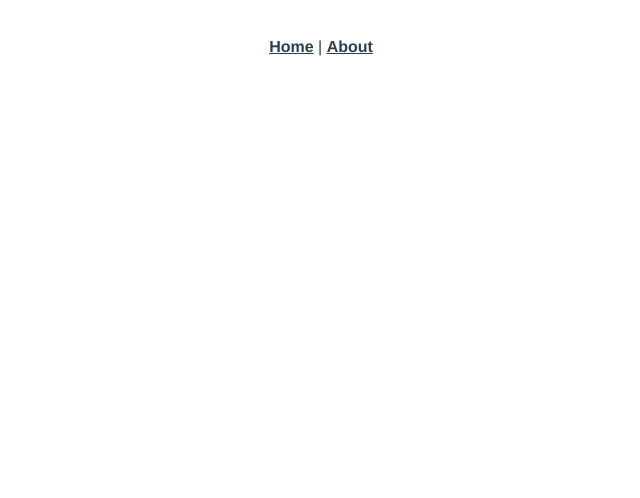
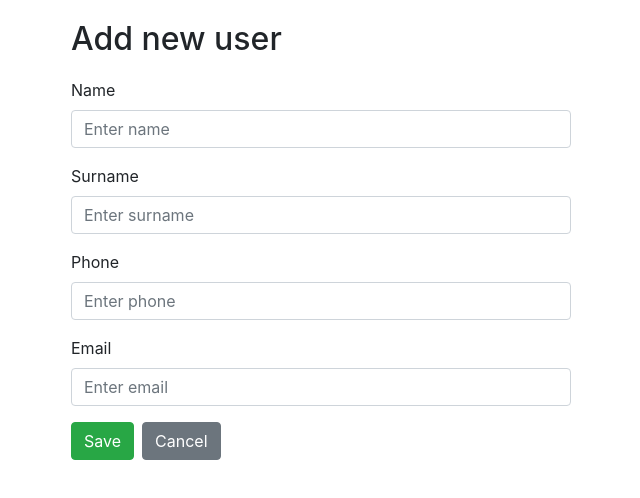
Before and after one commit to ValeriiSergheiev/inrating_top, a Vue app: page /#/add-user in a window 1280 px wide. Shown: the top 498 px of the page, without its empty margins (319-959 px from the left). Built offline with nearby package versions, Linux system fonts and the light colour scheme.

Commit message:
Edit component

```diff
--- a/package.json
+++ b/package.json
@@ -8,6 +8,7 @@
     "lint": "vue-cli-service lint"
   },
   "dependencies": {
+    "bootstrap-vue": "^2.0.0-rc.11",
     "vue": "^2.5.17",
     "vue-router": "^3.0.1"
   },
--- a/src/App.vue
+++ b/src/App.vue
@@ -1,29 +1,21 @@
 <template>
   <div id="app">
-    <div id="nav">
-      <router-link to="/">Home</router-link> |
-      <router-link to="/about">About</router-link>
+    <div class="container">
+      <router-view/>
     </div>
-    <router-view/>
   </div>
 </template>
 
 <style lang="scss">
-#app {
-  font-family: 'Avenir', Helvetica, Arial, sans-serif;
-  -webkit-font-smoothing: antialiased;
-  -moz-osx-font-smoothing: grayscale;
-  text-align: center;
-  color: #2c3e50;
-}
-#nav {
-  padding: 30px;
-  a {
-    font-weight: bold;
-    color: #2c3e50;
-    &.router-link-exact-active {
-      color: #42b983;
+  body {
+    padding: 20px 0;
+  }
+
+  .action-block {
+    max-width: 500px;
+    margin: 0 auto;
+    h2 {
+      margin-bottom: 20px;
     }
   }
-}
 </style>
--- a/src/components/HelloWorld.vue
+++ /dev/null
@@ -1,58 +0,0 @@
-<template>
-  <div class="hello">
-    <h1>{{ msg }}</h1>
-    <p>
-      For guide and recipes on how to configure / customize this project,<br>
-      check out the
-      <a href="https://cli.vuejs.org" target="_blank" rel="noopener">vue-cli documentation</a>.
-    </p>
-    <h3>Installed CLI Plugins</h3>
-    <ul>
-      <li><a href="https://github.com/vuejs/vue-cli/tree/dev/packages/%40vue/cli-plugin-babel" target="_blank" rel="noopener">babel</a></li>
-      <li><a href="https://github.com/vuejs/vue-cli/tree/dev/packages/%40vue/cli-plugin-eslint" target="_blank" rel="noopener">eslint</a></li>
-    </ul>
-    <h3>Essential Links</h3>
-    <ul>
-      <li><a href="https://vuejs.org" target="_blank" rel="noopener">Core Docs</a></li>
-      <li><a href="https://forum.vuejs.org" target="_blank" rel="noopener">Forum</a></li>
-      <li><a href="https://chat.vuejs.org" target="_blank" rel="noopener">Community Chat</a></li>
-      <li><a href="https://twitter.com/vuejs" target="_blank" rel="noopener">Twitter</a></li>
-      <li><a href="https://news.vuejs.org" target="_blank" rel="noopener">News</a></li>
-    </ul>
-    <h3>Ecosystem</h3>
-    <ul>
-      <li><a href="https://router.vuejs.org" target="_blank" rel="noopener">vue-router</a></li>
-      <li><a href="https://vuex.vuejs.org" target="_blank" rel="noopener">vuex</a></li>
-      <li><a href="https://github.com/vuejs/vue-devtools#vue-devtools" target="_blank" rel="noopener">vue-devtools</a></li>
-      <li><a href="https://vue-loader.vuejs.org" target="_blank" rel="noopener">vue-loader</a></li>
-      <li><a href="https://github.com/vuejs/awesome-vue" target="_blank" rel="noopener">awesome-vue</a></li>
-    </ul>
-  </div>
-</template>
-
-<script>
-export default {
-  name: 'HelloWorld',
-  props: {
-    msg: String
-  }
-}
-</script>
-
-<!-- Add "scoped" attribute to limit CSS to this component only -->
-<style scoped lang="scss">
-h3 {
-  margin: 40px 0 0;
-}
-ul {
-  list-style-type: none;
-  padding: 0;
-}
-li {
-  display: inline-block;
-  margin: 0 10px;
-}
-a {
-  color: #42b983;
-}
-</style>
--- /dev/null
+++ b/src/components/Table.vue
@@ -0,0 +1,72 @@
+<template>
+  <div>
+    <table class="table b-table table-hover">
+      <thead>
+      <tr>
+        <th>Name</th>
+        <th>Surname</th>
+        <th>Phone</th>
+        <th>Email</th>
+        <th></th>
+      </tr>
+      </thead>
+      <tbody>
+      <tr v-for="(user, index) in users" :key="index">
+        <td>{{user.name}}</td>
+        <td>{{user.surname}}</td>
+        <td>{{user.phone}}</td>
+        <td>{{user.email}}</td>
+        <td>
+          <b-button
+            variant="warning"
+            size="sm"
+            class="mr-2"
+            :to="{name: 'EditUser', params: {userId: index}}"
+          >
+            Edit
+          </b-button>
+          <b-button variant="danger" size="sm" @click="removeUser(index)">Remove</b-button>
+        </td>
+      </tr>
+      </tbody>
+    </table>
+  </div>
+</template>
+
+<script>
+  // import Component from '../../components/
+
+  export default {
+    name: 'Table',
+
+    props: [],
+
+    components: {},
+
+    data () {
+      return {
+        users: []
+      }
+    },
+
+    mounted() {
+      this.users = JSON.parse(localStorage.getItem("usersStorage"))
+    },
+
+    methods: {
+      removeUser(index) {
+        this.users.splice(index, 1)
+        localStorage.setItem("usersStorage", JSON.stringify(this.users))
+      }
+    },
+
+    computed: {
+      // users: () => JSON.parse(localStorage.getItem("usersStorage"))
+    }
+  }
+</script>
+
+<!-- Add "scoped" attribute to limit CSS to this component only -->
+<style scoped lang="scss">
+
+</style>
--- a/src/main.js
+++ b/src/main.js
@@ -1,6 +1,12 @@
 import Vue from 'vue'
 import App from './App.vue'
 import router from './router'
+
+import BootstrapVue from 'bootstrap-vue'
+import 'bootstrap/dist/css/bootstrap.css'
+import 'bootstrap-vue/dist/bootstrap-vue.css'
+
+Vue.use(BootstrapVue)
 
 Vue.config.productionTip = false
 
--- a/src/router.js
+++ b/src/router.js
@@ -1,6 +1,8 @@
 import Vue from 'vue'
 import Router from 'vue-router'
-import Home from './views/Home.vue'
+import Home from './views/Home'
+import AddUser from './views/AddUser'
+import EditUser from './views/EditUser'
 
 Vue.use(Router)
 
@@ -8,16 +10,18 @@ export default new Router({
   routes: [
     {
       path: '/',
-      name: 'home',
+      name: 'Home',
       component: Home
     },
     {
-      path: '/about',
-      name: 'about',
-      // route level code-splitting
-      // this generates a separate chunk (about.[hash].js) for this route
-      // which is lazy-loaded when the route is visited.
-      component: () => import(/* webpackChunkName: "about" */ './views/About.vue')
+      path: '/add-user',
+      name: 'AddUser',
+      component: AddUser
+    },
+    {
+      path: '/edit-user/:userId',
+      name: 'EditUser',
+      component: EditUser
     }
   ]
 })
--- a/src/views/About.vue
+++ /dev/null
@@ -1,5 +0,0 @@
-<template>
-  <div class="about">
-    <h1>This is an about page</h1>
-  </div>
-</template>
--- /dev/null
+++ b/src/views/AddUser.vue
@@ -0,0 +1,83 @@
+<template>
+  <div>
+    <div class="action-block">
+      <h2>Add new user</h2>
+      <b-form @submit.prevent="addUser">
+        <b-form-group
+          label="Name"
+          label-for="name"
+        >
+          <b-form-input id="name" placeholder="Enter name" v-model="name" required></b-form-input>
+        </b-form-group>
+
+        <b-form-group
+          label="Surname"
+          label-for="surname"
+        >
+          <b-form-input id="surname" placeholder="Enter surname" v-model="surname"></b-form-input>
+        </b-form-group>
+
+        <b-form-group
+          label="Phone"
+          label-for="phone"
+        >
+          <b-form-input id="phone" placeholder="Enter phone" v-model="phone"></b-form-input>
+        </b-form-group>
+
+        <b-form-group
+          label="Email"
+          label-for="email"
+        >
+          <b-form-input id="email" placeholder="Enter email" v-model="email" required type="email"></b-form-input>
+        </b-form-group>
+
+        <b-button type="submit" variant="success" class="mr-2">Save</b-button>
+        <b-button to="/" variant="secondary">Cancel</b-button>
+      </b-form>
+    </div>
+  </div>
+</template>
+
+<script>
+  export default {
+    name: 'AddUser',
+
+    props: [],
+
+    components: {},
+
+    data () {
+      return {
+        users: [],
+        name: '',
+        surname: '',
+        phone: '',
+        email: ''
+      }
+    },
+    mounted() {},
+
+    methods: {
+      addUser() {
+        this.users = JSON.parse(localStorage.getItem("usersStorage"))
+        this.users.push(
+          {
+            name: this.name,
+            surname: this.surname,
+            phone: this.phone,
+            email: this.email
+          }
+        )
+        localStorage.setItem("usersStorage", JSON.stringify(this.users))
+        this.$router.push('/')
+      }
+    },
+
+    computed: {}
+  }
+</script>
+
+<!-- Add "scoped" attribute to limit CSS to this component only -->
+<style scoped lang="scss">
+
+</style>
--- /dev/null
+++ b/src/views/EditUser.vue
@@ -0,0 +1,73 @@
+<template>
+  <div>
+    <div class="action-block">
+      <h2>Edit user</h2>
+      <b-form @submit="editUser">
+        <b-form-group
+          label="Name"
+          label-for="name"
+        >
+          <b-form-input id="name"></b-form-input>
+        </b-form-group>
+
+        <b-form-group
+          label="Surname"
+          label-for="surname"
+        >
+          <b-form-input id="surname"></b-form-input>
+        </b-form-group>
+
+        <b-form-group
+          label="Phone"
+          label-for="phone"
+        >
+          <b-form-input id="phone"></b-form-input>
+        </b-form-group>
+
+        <b-form-group
+          label="Email"
+          label-for="email"
+        >
+          <b-form-input id="email"></b-form-input>
+        </b-form-group>
+
+        <b-button type="submit" variant="success" class="mr-2">Save</b-button>
+        <b-button to="/" variant="secondary">Cancel</b-button>
+      </b-form>
+    </div>
+  </div>
+</template>
+
+<script>
+  export default {
+    name: 'EditUser',
+
+    props: [],
+
+    components: {},
+
+    data () {
+      return {
+        users: []
+      }
+    },
+
+    mounted() {
+      this.users = JSON.parse(localStorage.getItem("usersStorage"))
+      console.log(this.$route.params.userId)
+      console.log(this.users[this.$route.params.userId].name)
+    },
+
+    methods: {
+      editUser() {
+      }
+    },
+
+    computed: {}
+  }
+</script>
+
+<!-- Add "scoped" attribute to limit CSS to this component only -->
+<style scoped lang="scss">
+
+</style>
--- a/src/views/Home.vue
+++ b/src/views/Home.vue
@@ -1,18 +1,33 @@
 <template>
-  <div class="home">
-    <img alt="Vue logo" src="../assets/logo.png">
-    <HelloWorld msg="Welcome to Your Vue.js App"/>
+  <div>
+    <div class="add-user">
+      <b-button to="/add-user" variant="primary">Add user</b-button>
+    </div>
+
+    <Table/>
   </div>
 </template>
 
 <script>
-// @ is an alias to /src
-import HelloWorld from '@/components/HelloWorld.vue'
+  import Table from "../components/Table"
 
-export default {
-  name: 'home',
-  components: {
-    HelloWorld
+  export default {
+    name: 'Home',
+    props: [],
+    components: {Table},
+    data () {
+      return {
+      }
+    },
+    mounted() {},
+    methods: {},
+    computed: {}
   }
-}
 </script>
+
+<!-- Add "scoped" attribute to limit CSS to this component only -->
+<style scoped lang="scss">
+  .add-user {
+    margin-bottom: 20px;
+  }
+</style>
```
Also changed, not shown: 1 other file (tests, documents, lock files or other folders).
